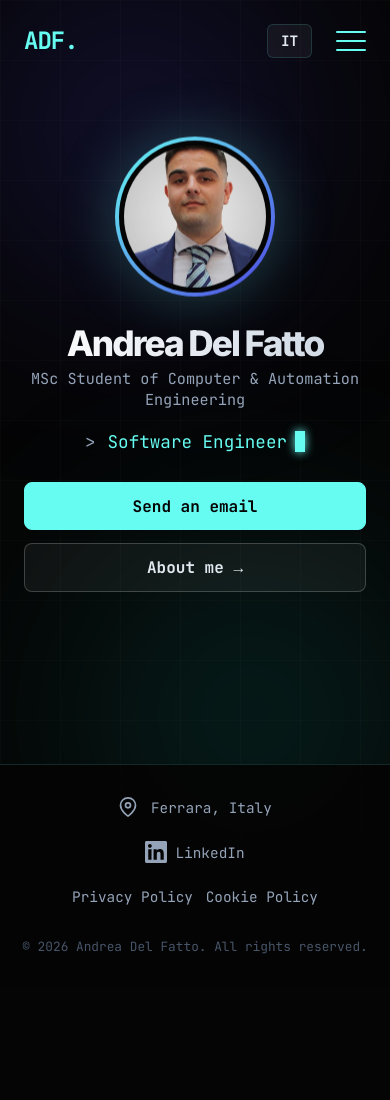
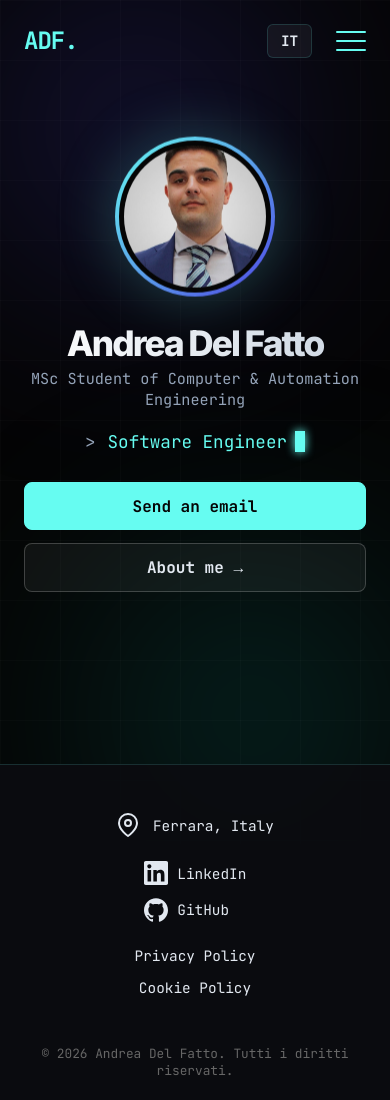
Before and after one commit to anddel00/Personale, a website built with webpack: page index_en.html in a window 390 px wide. Before the commit the page ends 987 px from the top, so only its background shows below. Built offline with nearby package versions, Linux system fonts and the light colour scheme.

```diff
--- a/index_en.html
+++ b/index_en.html
@@ -22,9 +22,18 @@
 
     * { margin: 0; padding: 0; box-sizing: border-box; }
 
-    /* FIX SCROLLBAR: Mantiene la larghezza stabile tra le pagine */
-    html { overflow-y: scroll; }
+    /* FIX SCROLLBAR */
+    html {
+      overflow-y: scroll;
+      scroll-behavior: smooth;
+      scrollbar-width: none; /* Firefox */
+      -ms-overflow-style: none; /* IE ed Edge */
+    }
 
+    /* Chrome, Safari, Opera */
+    html::-webkit-scrollbar {
+      display: none;
+    }
     body {
       background-color: var(--bg-color);
       color: var(--text-primary);
@@ -223,44 +232,28 @@
       opacity: 0; animation: fadeUp 1s ease-out 0.6s forwards;
     }
 
-    /* --- FOOTER --- */
-    footer {
-      background-color: rgba(5, 5, 5, 0.95);
-      border-top: 1px solid var(--border-color);
-      padding: 2rem 5%;
-      margin-top: auto;
-      z-index: 10;
-      position: relative;
-    }
+    /* --- FOOTER GENERALE (DESKTOP) --- */
+    footer { background-color: rgba(11, 12, 16, 0.95); border-top: 1px solid var(--border-color); padding: 3rem 5%; margin-top: auto; }
 
-    .footer-container {
-      max-width: 1100px;
-      margin: 0 auto;
-      display: flex;
-      justify-content: space-between;
-      align-items: center;
-      flex-wrap: wrap;
-      gap: 1.5rem;
-    }
+    /* Contenitore a riga (orizzontale) con spazio tra gli elementi */
+    .footer-container { display: flex; flex-direction: row; justify-content: center; align-items: center; gap: 25rem; }
 
-    .footer-item { display: flex; align-items: center; gap: 0.8rem; color: var(--text-secondary); font-family: var(--font-mono); font-size: 0.9rem; }
-    .footer-item a { color: var(--text-secondary); text-decoration: none; transition: color 0.3s ease; display: flex; align-items: center; gap: 0.5rem; }
+    .footer-item { display: flex; align-items: center; gap: 0.8rem; color: var(--text-primary); font-family: var(--font-mono); font-size: 0.9rem; }
+    .footer-item a { display: flex; align-items: center; gap: 0.6rem; color: var(--text-primary); text-decoration: none; transition: color 0.2s; }
     .footer-item a:hover { color: var(--text-highlight); }
 
-    .linkedin-icon { width: 22px; height: 22px; fill: var(--text-secondary); transition: fill 0.3s ease; }
-    .footer-item a:hover .linkedin-icon { fill: var(--text-highlight); }
+    /* Creiamo le piccole colonne interne (per Social e Privacy) */
+    .social-column, .privacy-links { display: flex; flex-direction: column; gap: 0.8rem; align-items: flex-start; }
 
-    .location-icon { width: 20px; height: 20px; color: var(--text-secondary); transition: color 0.3s ease; }
-    .footer-item:hover .location-icon { color: var(--text-highlight); }
+    /* Icone */
+    .linkedin-icon, .github-icon { width: 24px; height: 24px; fill: var(--text-primary); transition: fill 0.2s; }
+    .location-icon { width: 24px; height: 24px; stroke: var(--text-primary); transition: stroke 0.2s; }
 
-    .privacy-links {
-      display: flex;
-      flex-direction: column;
-      gap: 0.4rem;
-      align-items: flex-end;
-    }
+    /* Hover Icone */
+    .footer-item a:hover .linkedin-icon { fill: #0077b5; }
+    .footer-item a:hover .github-icon { fill: #66FCF1FF }
 
-    .copyright { text-align: center; width: 100%; margin-top: 2rem; font-size: 0.8rem; color: #475569; font-family: var(--font-mono); }
+    .copyright { text-align: center; width: 100%; margin-top: 3rem; font-size: 0.8rem; color: #666; font-family: var(--font-mono); }
 
     .static-prefix { color: var(--text-secondary); margin-right: 12px; }
     .cursor { display: inline-block; width: 10px; height: 1.2em; background-color: var(--text-highlight); animation: blink 1s infinite; margin-left: 8px; vertical-align: middle; box-shadow: 0 0 10px var(--text-highlight); }
@@ -378,24 +371,34 @@
       <span>Ferrara, Italy</span>
     </div>
 
+    <div class="social-column">
       <div class="footer-item">
-      <a href="https://linkedin.com/in/TUO-PROFILO-LINKEDIN" target="_blank" rel="noopener noreferrer">
+        <a href="www.linkedin.com/in/andrea-del-fatto-06998427b" target="_blank" rel="noopener noreferrer">
           <svg class="linkedin-icon" viewBox="0 0 24 24" xmlns="http://www.w3.org/2000/svg">
             <path d="M20.447 20.452h-3.554v-5.569c0-1.328-.027-3.037-1.852-3.037-1.853 0-2.136 1.445-2.136 2.939v5.667H9.351V9h3.414v1.561h.046c.477-.9 1.637-1.85 3.37-1.85 3.601 0 4.267 2.37 4.267 5.455v6.286zM5.337 7.433c-1.144 0-2.063-.926-2.063-2.065 0-1.138.92-2.063 2.063-2.063 1.14 0 2.064.925 2.064 2.063 0 1.139-.925 2.065-2.064 2.065zm1.782 13.019H3.555V9h3.564v11.452zM22.225 0H1.771C.792 0 0 .774 0 1.729v20.542C0 23.227.792 24 1.771 24h20.451C23.2 24 24 23.227 24 22.271V1.729C24 .774 23.2 0 22.222 0h.003z"/>
           </svg>
           LinkedIn
         </a>
       </div>
+      <div class="footer-item">
+        <a href="https://github.com/anddel00" target="_blank" rel="noopener noreferrer">
+          <svg class="github-icon" viewBox="0 0 24 24" fill="currentColor" xmlns="http://www.w3.org/2000/svg">
+            <path d="M12 .297c-6.63 0-12 5.373-12 12 0 5.303 3.438 9.8 8.205 11.385.6.113.82-.258.82-.577 0-.285-.01-1.04-.015-2.04-3.338.724-4.042-1.61-4.042-1.61C4.422 18.07 3.633 17.7 3.633 17.7c-1.087-.744.084-.729.084-.729 1.205.084 1.838 1.236 1.838 1.236 1.07 1.835 2.809 1.305 3.495.998.108-.776.417-1.305.76-1.605-2.665-.3-5.466-1.332-5.466-5.93 0-1.31.465-2.38 1.235-3.22-.135-.303-.54-1.523.105-3.176 0 0 1.005-.322 3.3 1.23.96-.267 1.98-.399 3-.405 1.02.006 2.04.138 3 .405 2.28-1.552 3.285-1.23 3.285-1.23.645 1.653.24 2.873.12 3.176.765.84 1.23 1.91 1.23 3.22 0 4.61-2.805 5.625-5.475 5.92.42.36.81 1.096.81 2.22 0 1.606-.015 2.896-.015 3.286 0 .315.21.69.825.57C20.565 22.092 24 17.592 24 12.297c0-6.627-5.373-12-12-12"/>
+          </svg>
+          GitHub
+        </a>
+      </div>
+    </div>
 
-    <div class="footer-item iubenda-links">
-      <a href="#" class="iubenda-nostyle no-brand iubenda-noiframe iubenda-embed iubenda-noiframe" title="Privacy Policy">Privacy Policy</a>
-      <a href="#" class="iubenda-nostyle no-brand iubenda-noiframe iubenda-embed iubenda-noiframe" title="Cookie Policy">Cookie Policy</a>
+    <div class="footer-item privacy-links">
+      <a href="privacy.html" class="privacy" title="Privacy Policy">Privacy Policy</a>
+      <a href="cookie.html" class="cookie" title="Cookie Policy">Cookie Policy</a>
     </div>
 
   </div>
 
   <div class="copyright">
-    © 2026 Andrea Del Fatto. All rights reserved.
+    &copy; 2026 Andrea Del Fatto. Tutti i diritti riservati.
   </div>
 </footer>
 
```
Also changed, not shown: index.html (+46 -39 lines), profile_en.html (+2 -2 lines), profilo.html (+10 -8 lines). Lines whose indentation alone changed are shown as unchanged.
